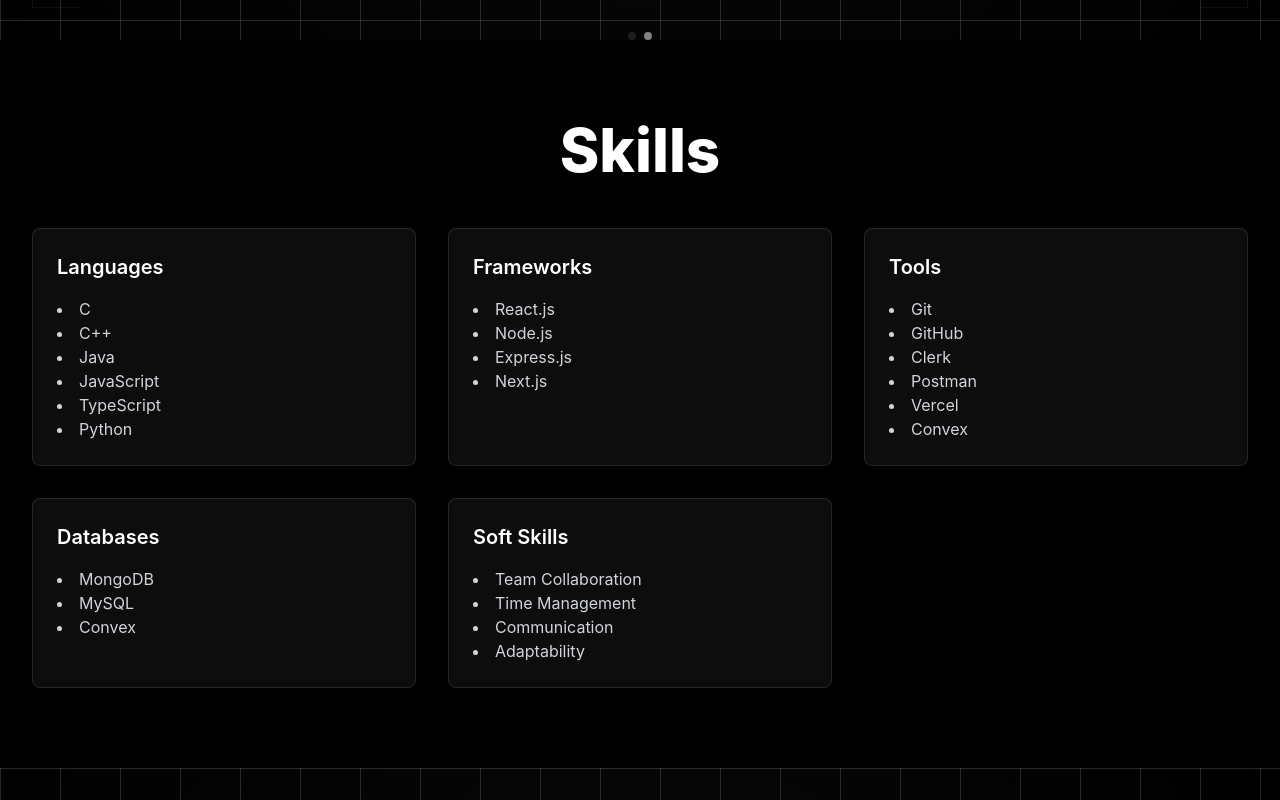
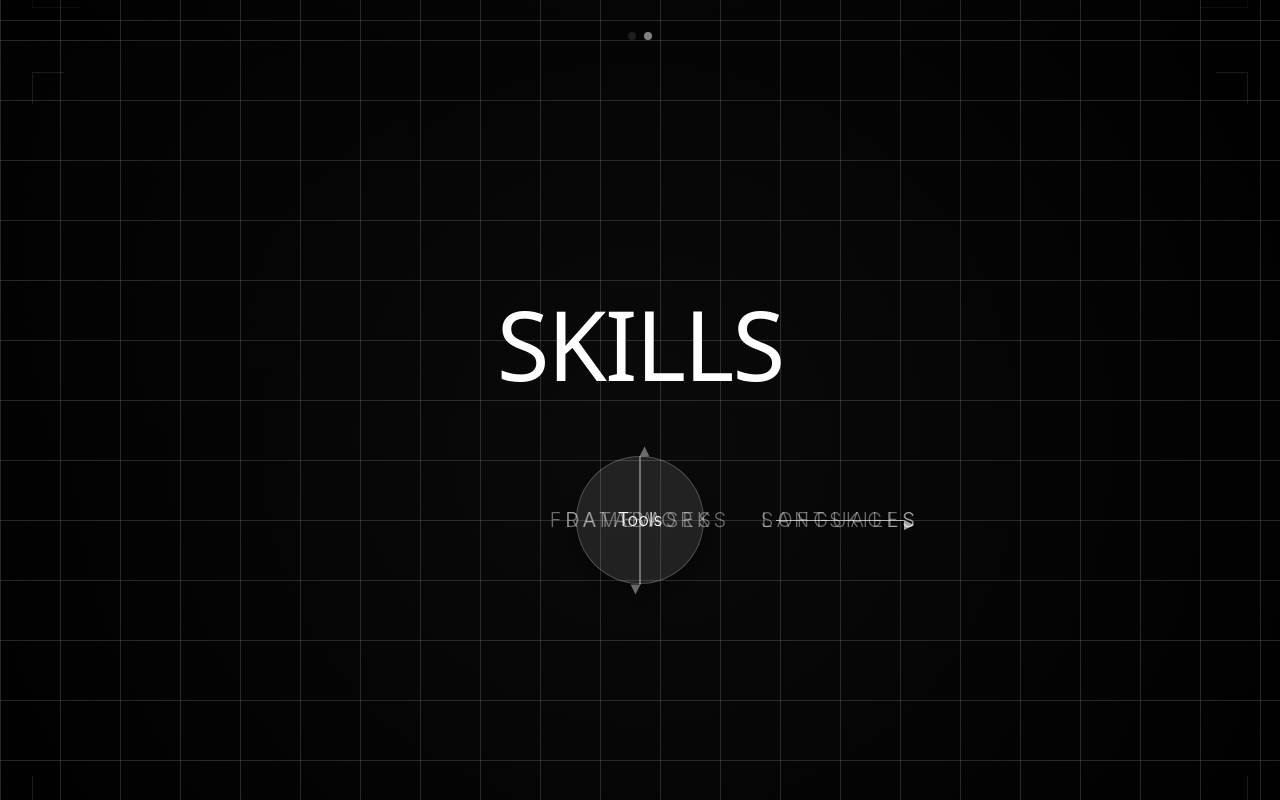
Before and after one commit to Keshav14git/Keshav-Portfolio, a React (Vite) app: page / in a window 1280 px wide. Shown: the part 1560-2360 px from the top of the page. Built offline with nearby package versions, Linux system fonts and the light colour scheme.

Commit message:
refactor Skills component to enhance interactivity and visual effects

```diff
--- a/src/Skills.jsx
+++ b/src/Skills.jsx
@@ -1,4 +1,4 @@
-import React, { useEffect } from 'react';
+import React, { useEffect, useRef, useState } from 'react';
 import { gsap } from 'gsap';
 import { ScrollTrigger } from 'gsap/ScrollTrigger';
 
@@ -10,34 +10,174 @@
     Frameworks: ['React.js', 'Node.js', 'Express.js', 'Next.js'],
     Tools: ['Git', 'GitHub', 'Clerk', 'Postman', 'Vercel', 'Convex'],
     Databases: ['MongoDB', 'MySQL', 'Convex'],
-    'Soft Skills': ['Team Collaboration', 'Time Management', 'Communication', 'Adaptability'],
+    SoftSkills: ['Team Collaboration', 'Time Management', 'Communication', 'Adaptability'],
   };
+
+  const [selectedCategory, setSelectedCategory] = useState(null);
+  const [mousePosition, setMousePosition] = useState({ x: 0, y: 0 });
+  const skillsRef = useRef(null);
+  const gridRef = useRef(null);
 
   useEffect(() => {
     gsap.fromTo(
-      '.skill-card',
-      { opacity: 0, scale: 0.8 },
-      { opacity: 1, scale: 1, stagger: 0.2, duration: 0.8, ease: 'back.out(1.7)', scrollTrigger: { trigger: '#skills', start: 'top 80%' } }
+      '.skill-title',
+      { opacity: 0, y: 20 },
+      {
+        opacity: 1,
+        y: 0,
+        stagger: 0.2,
+        duration: 0.8,
+        ease: 'power2.out',
+        scrollTrigger: { trigger: '#skills', start: 'top 80%' },
+      }
+    );
+
+    gsap.fromTo(
+      '.skill-node',
+      { opacity: 0, scale: 0.5 },
+      {
+        opacity: 1,
+        scale: 1,
+        duration: 1,
+        ease: 'back.out(1.7)',
+        scrollTrigger: { trigger: '#skills', start: 'top 80%' },
+      }
     );
   }, []);
 
+  const handleMouseMove = (e) => {
+    setMousePosition({
+      x: e.clientX,
+      y: e.clientY,
+    });
+  };
+
+  const handleCategoryClick = (category) => {
+    setSelectedCategory(category === selectedCategory ? null : category);
+  };
+
   return (
-    <section id="skills" className="py-20 bg-transparent">
-      <div className="max-w-7xl mx-auto px-4 sm:px-6 lg:px-8">
-        <h2 className="text-5xl md:text-6xl font-extrabold text-transparent bg-clip-text bg-white mb-12 text-center">Skills</h2>
-        <div className="grid grid-cols-1 md:grid-cols-2 lg:grid-cols-3 gap-8">
-          {Object.entries(skills).map(([category, items]) => (
-            <div key={category} className="skill-card p-6 rounded-lg bg-backdrop-blur-sm bg-white/5 border border-white/10 shadow-xl shadow-lg">
-              <h3 className="text-xl font-semibold text-white mb-4">{category}</h3>
-              <ul className="list-disc list-inside text-gray-300">
-                {items.map((item) => (
-                  <li key={item}>{item}</li>
-                ))}
-              </ul>
-            </div>
-          ))}
+    <section
+      id="skills"
+      ref={skillsRef}
+      onMouseMove={handleMouseMove}
+      className="relative min-h-screen flex items-center justify-center bg-black overflow-hidden"
+      style={{
+        background: 'radial-gradient(circle at center, #0a0a0a 0%, #000000 100%)',
+      }}
+    >
+      {/* Grid Background */}
+      <div
+        ref={gridRef}
+        className="absolute inset-0 pointer-events-none z-0"
+        style={{
+          backgroundImage: `
+            linear-gradient(rgba(255,255,255,0.15) 1px, transparent 1px),
+            linear-gradient(90deg, rgba(255,255,255,0.15) 1px, transparent 1px)
+          `,
+          backgroundSize: '60px 60px',
+        }}
+      />
+
+      {/* Ambient Light Effect */}
+      <div
+        className="absolute inset-0 opacity-20 pointer-events-none"
+        style={{
+          background: `radial-gradient(800px circle at ${mousePosition.x}px ${mousePosition.y}px, rgba(120, 119, 198, 0.08), transparent 60%)`,
+        }}
+      />
+
+      {/* Content */}
+      <div className="relative z-10 text-center px-8 max-w-4xl mx-auto">
+        <h2
+          className="skill-title text-6xl md:text-8xl font-extralight text-white mb-16 tracking-tight leading-none"
+          style={{
+            fontFamily: 'system-ui, -apple-system, sans-serif',
+            letterSpacing: '-0.02em',
+          }}
+        >
+          SKILLS
+        </h2>
+
+        {/* Radial Layout */}
+        <div className="relative flex items-center justify-center">
+          {/* Central Node (Tools) */}
+          <div
+            className="skill-node flex items-center justify-center w-32 h-32 rounded-full bg-white/10 border border-white/20 shadow-lg"
+            style={{ position: 'relative' }}
+          >
+            <span className="text-white text-lg font-light">Tools</span>
+          </div>
+
+          {/* Categories */}
+          {Object.keys(skills).map((category, index) => {
+            if (category === 'Tools') return null;
+
+            // Position categories around the central node
+            const angle = (index * 90) * (Math.PI / 180); // 90-degree intervals
+            const radius = 200; // Distance from center
+            const x = radius * Math.cos(angle);
+            const y = radius * Math.sin(angle);
+
+            return (
+              <div
+                key={category}
+                className="absolute skill-title cursor-pointer"
+                style={{
+                  transform: `translate(${x}px, ${y}px)`,
+                  transition: 'all 0.3s ease',
+                }}
+                onClick={() => handleCategoryClick(category)}
+              >
+                <span
+                  className={`text-lg md:text-xl font-light uppercase tracking-[0.2em] ${
+                    selectedCategory === category ? 'text-white' : 'text-white/40'
+                  } hover:text-white transition-colors duration-300`}
+                >
+                  {category}
+                </span>
+                {/* Arrow pointing to center */}
+                <div
+                  className="absolute w-32 h-px bg-white/40"
+                  style={{
+                    transform: `rotate(${-index * 90}deg) translateX(-50%)`,
+                    transformOrigin: 'left',
+                    left: '50%',
+                    top: '50%',
+                  }}
+                >
+                  <div
+                    className="absolute w-0 h-0 border-t-[5px] border-t-transparent border-b-[5px] border-b-transparent border-l-[10px] border-l-white/40"
+                    style={{ left: '100%' }}
+                  />
+                </div>
+              </div>
+            );
+          })}
         </div>
+
+        {/* Display Selected Category Skills */}
+        {selectedCategory && (
+          <div className="mt-12 animate-fadeIn">
+            <ul className="flex flex-wrap justify-center gap-4">
+              {skills[selectedCategory].map((item) => (
+                <li
+                  key={item}
+                  className="px-4 py-2 bg-white/5 border border-white/10 rounded-md text-gray-300 text-sm md:text-base"
+                >
+                  {item}
+                </li>
+              ))}
+            </ul>
+          </div>
+        )}
       </div>
+
+      {/* Corner Accents */}
+      <div className="absolute top-8 left-8 w-8 h-8 border-l border-t border-white/10"></div>
+      <div className="absolute top-8 right-8 w-8 h-8 border-r border-t border-white/10"></div>
+      <div className="absolute bottom-8 left-8 w-8 h-8 border-l border-b border-white/10"></div>
+      <div className="absolute bottom-8 right-8 w-8 h-8 border-r border-b border-white/10"></div>
     </section>
   );
 };
```
